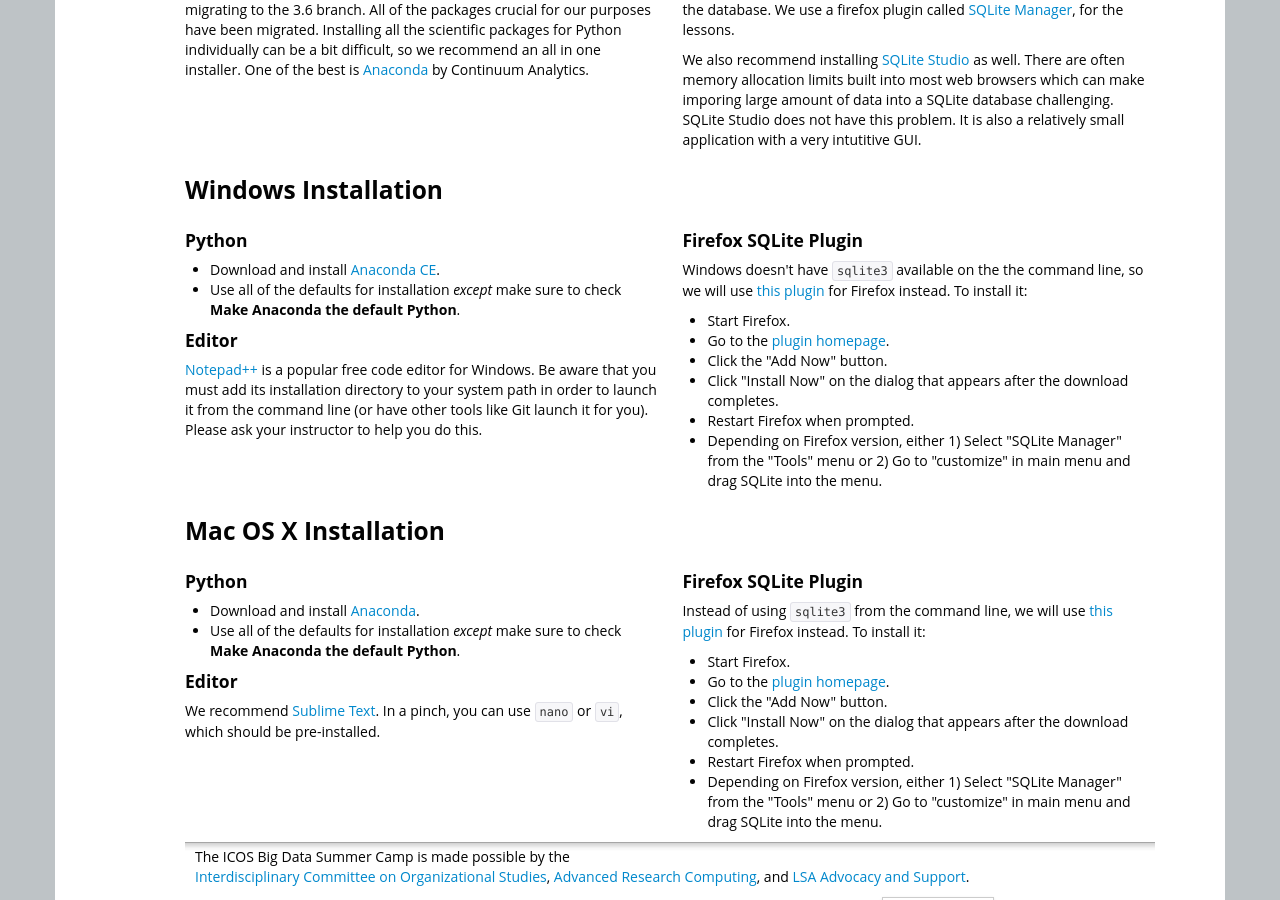
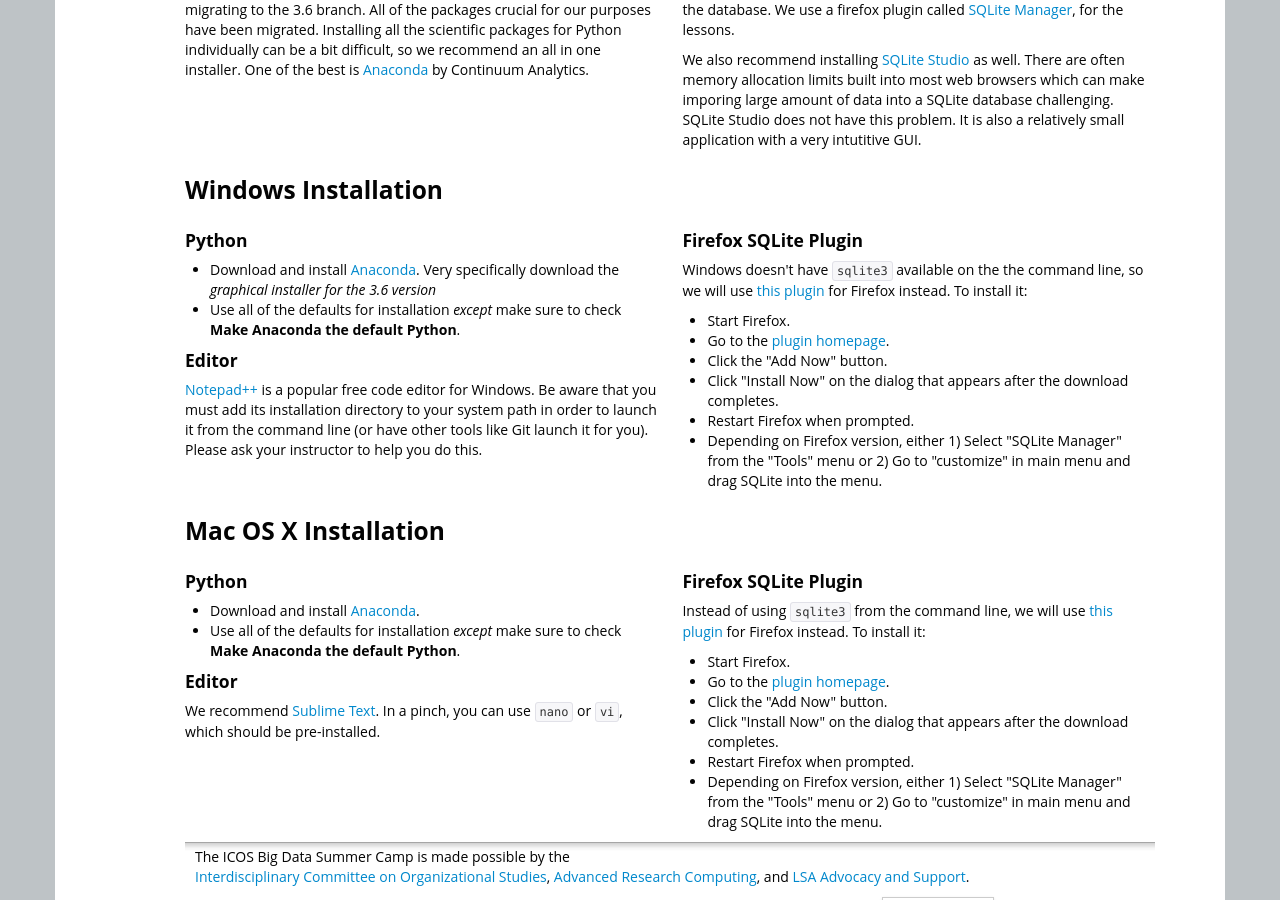
Before and after one commit to ICOSBigDataCamp/2018-summer-camp, a Jekyll site: the page built from index.html, in a window 1280 px wide and 900 px high, scrolled down 3308 px. Built offline with Jekyll 4.4.1, drawn with Linux system fonts in a browser that asks for light colours.

Commit message:
Update setup.html

```diff
--- a/_includes/setup.html
+++ b/_includes/setup.html
@@ -55,7 +55,8 @@
     <h4>Python</h4>
     <ul>
       <li>
-        Download and install  <a href="https://www.continuum.io/downloads">Anaconda CE</a>.
+        Download and install  <a href="https://www.continuum.io/downloads#windows">Anaconda</a>.
+	      Very specifically download the <em>graphical installer for the 3.6 version</em>
       </li>
       <li>
         Use all of the defaults for installation
```
